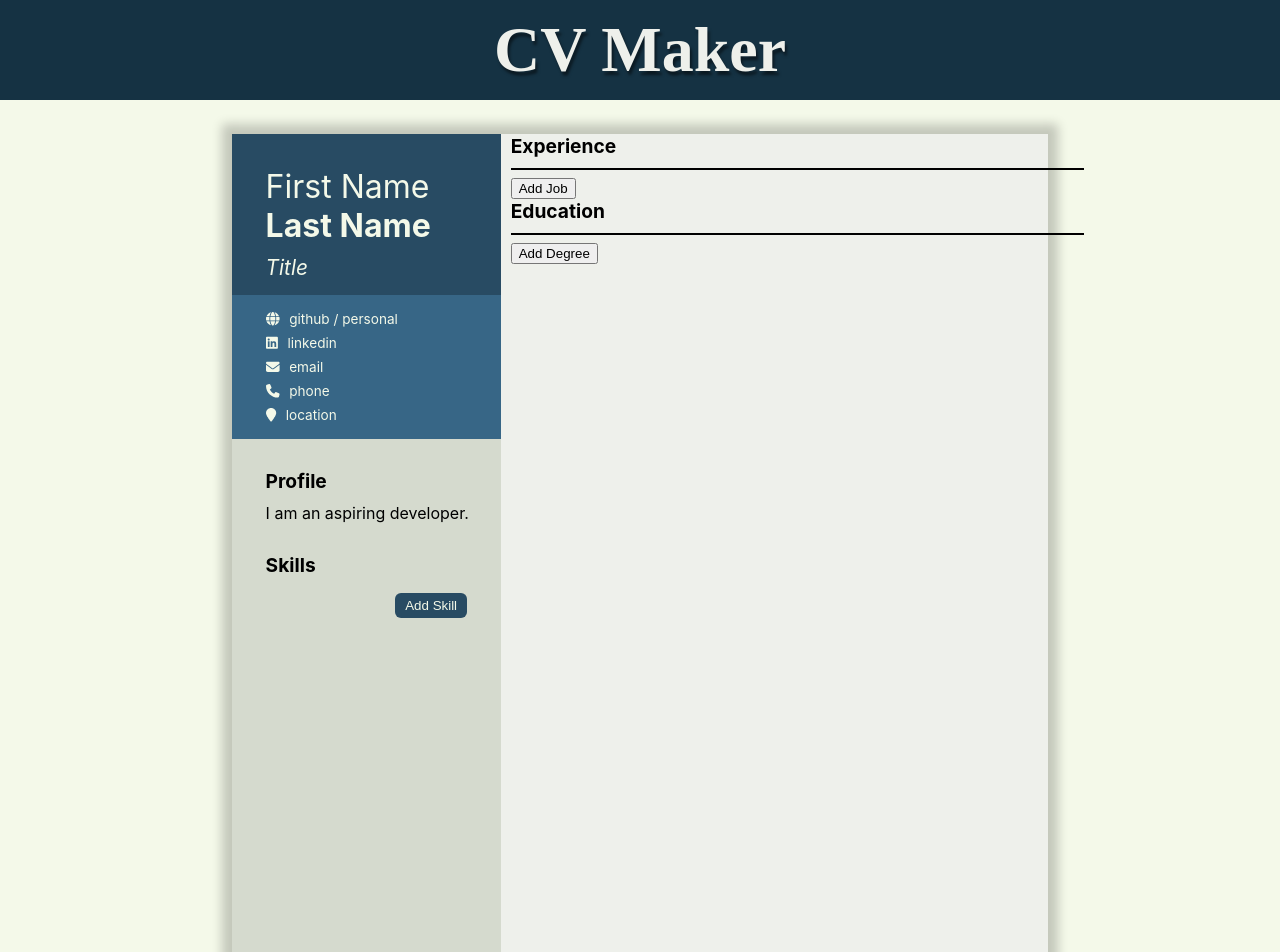
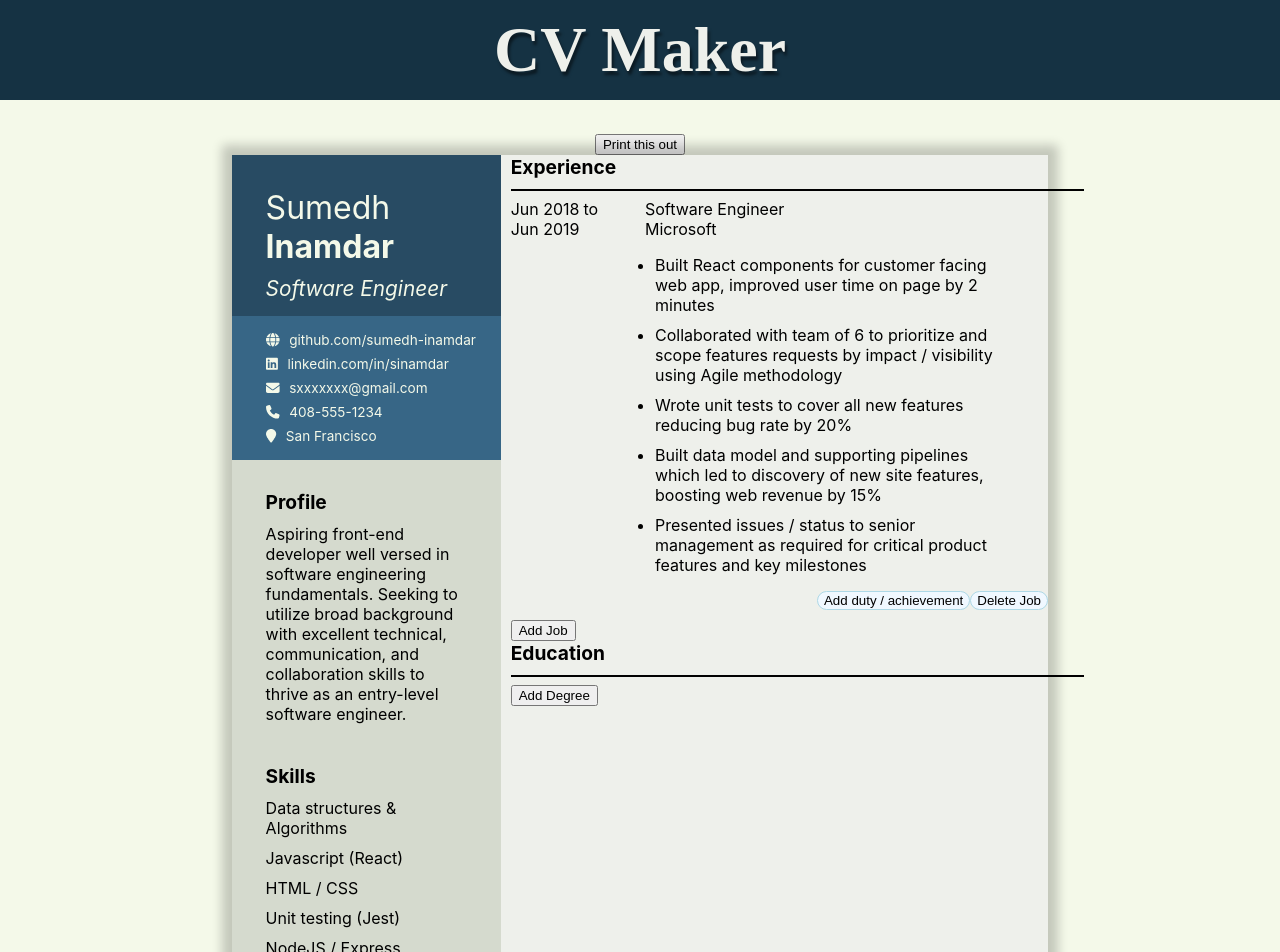
Before and after one commit to sumedh-inamdar/cv-application, a React (Create React App) app: page / in a window 1280 px wide. Shown: the top 952 px of the page. Built offline with nearby package versions, Linux system fonts and the light colour scheme; the HTML template or start-up script is replaced by a standard one; a web font is replaced by a local one.

Commit message:
Moved print to above CV. Initial state stored in constants file and loaded in (CVHeader, Profile, Skills, Experience). Fixed styling issues.

```diff
--- a/src/App.js
+++ b/src/App.js
@@ -9,13 +9,13 @@ export default class App extends Component {
     return (
       <div id="app">
         <Header />
-        <CVContainer ref={(el) => (this.componentRef = el)} />
         <ReactToPrint
           content={() => this.componentRef}
           trigger={() => {
             return <button>Print this out</button>;
           }}
         />
+        <CVContainer ref={(el) => (this.componentRef = el)} />
         <Footer />
       </div>
     );
--- a/src/components/CV-components/CVHeader.js
+++ b/src/components/CV-components/CVHeader.js
@@ -11,19 +11,21 @@ import {
 } from '@fortawesome/free-solid-svg-icons';
 import { faLinkedin } from '@fortawesome/free-brands-svg-icons';
 import { FontAwesomeIcon } from '@fortawesome/react-fontawesome';
+import { exampleData } from '../../utilities/constants';
 
 export default class CVHeader extends Component {
   constructor(props) {
     super(props);
+    const data = exampleData.CVHeader;
     this.state = {
-      firstName: 'First Name',
-      lastName: 'Last Name',
-      title: 'Title',
-      website: 'github / personal',
-      linkedin: 'linkedin',
-      email: 'email',
-      phone: 'phone',
-      location: 'location'
+      firstName: data.firstName,
+      lastName: data.lastName,
+      title: data.title,
+      website: data.website,
+      linkedin: data.linkedin,
+      email: data.email,
+      phone: data.phone,
+      location: data.location
     };
     this.changeState = this.changeState.bind(this);
   }
--- a/src/components/CV-components/Experience.js
+++ b/src/components/CV-components/Experience.js
@@ -2,12 +2,20 @@ import React, { Component } from 'react';
 import AddButton from './AddButton';
 import uniqid from 'uniqid';
 import Job from './Job';
+import { exampleData } from '../../utilities/constants';
 
 export default class Experience extends Component {
   constructor(props) {
     super(props);
+    const data = exampleData.Experience;
     this.state = {
-      jobs: [],
+      jobs: data.jobs.map((job) => ({
+        title: job.title,
+        company: job.company,
+        startDate: job.startDate,
+        endDate: job.endDate,
+        id: job.id
+      })),
       currJob: {
         title: 'Title',
         company: 'Company',
@@ -27,11 +35,6 @@ export default class Experience extends Component {
         company: 'Company',
         startDate: 'Start Date',
         endDate: 'End Date',
-        tasks: [
-          { name: 'Task 1', id: uniqid() },
-          { name: 'Task 2', id: uniqid() },
-          { name: 'Task 3', id: uniqid() }
-        ],
         id: uniqid()
       }
     });
--- a/src/components/CV-components/Job.js
+++ b/src/components/CV-components/Job.js
@@ -11,12 +11,21 @@ import {
   convertDateToString,
   returnDate
 } from '../../utilities/helperFunctions';
+import { exampleData } from '../../utilities/constants';
+
+function getTasks(dataArray, jobID) {
+  const targetJob = dataArray.find(({ id }) => id === jobID);
+  return targetJob
+    ? targetJob.duties.map((task) => ({ name: task, id: uniqid() }))
+    : [{ name: 'List duties / achievements', id: uniqid() }];
+}
 
 export default class Job extends Component {
   constructor(props) {
     super(props);
+    const data = exampleData.Experience.jobs;
     this.state = {
-      tasks: [{ name: 'List duties / achievements', id: uniqid() }],
+      tasks: getTasks(data, this.props.job.id),
       currTask: { name: 'List duties / achievements', id: uniqid() }
     };
     this.addTask = this.addTask.bind(this);
--- a/src/components/CV-components/Profile.js
+++ b/src/components/CV-components/Profile.js
@@ -2,12 +2,14 @@ import React, { Component } from 'react';
 import '../../styles/commonStyles.css';
 import '../../styles/Profile.css';
 import Field from './Field';
+import { exampleData } from '../../utilities/constants';
 
 export default class Profile extends Component {
   constructor(props) {
     super(props);
+    const data = exampleData.Profile;
     this.state = {
-      profile: 'I am an aspiring developer.'
+      profile: data.profile
     };
     this.changeState = this.changeState.bind(this);
   }
--- a/src/components/CV-components/Skills.js
+++ b/src/components/CV-components/Skills.js
@@ -6,12 +6,14 @@ import '../../styles/commonStyles.css';
 import '../../styles/Skills.css';
 import { FontAwesomeIcon } from '@fortawesome/react-fontawesome';
 import { faTrash } from '@fortawesome/free-solid-svg-icons';
+import { exampleData } from '../../utilities/constants';
 
 export default class Skills extends Component {
   constructor(props) {
     super(props);
+    const data = exampleData.Skills;
     this.state = {
-      skills: [],
+      skills: data.skills.map((skill) => ({ text: skill, id: uniqid() })),
       currSkill: { text: 'New Skill!', id: uniqid() }
     };
     this.changeState = this.changeState.bind(this);
--- a/src/styles/Profile.css
+++ b/src/styles/Profile.css
@@ -7,19 +7,19 @@
 }
 #cvProfile .fieldDisp:hover{
   background-color: rgba(255, 255, 255, 0.6);
+  padding: 5px 5px;
 }
-#profileInput,
-#profileDisp {
-  min-height: 100px;
-  width: 100%;
+.profile__form,
+.profile__disp {
   word-wrap: break-word;
   overflow-wrap: break-word;
 }
-#profileInput {
+.profile__form {
   padding: var(--CV-input-padding);
   border-width: var(--CV-input-border);
   width: calc(100% - 2 * (var(--CV-input-padding) + var(--CV-input-border)));
 }
-#profileDisp {
+.profile__disp {
   margin-bottom: var(--CV-margin-inner);
+  margin-right: var(--CV-margin-border);
 }
--- a/src/styles/Skills.css
+++ b/src/styles/Skills.css
@@ -3,7 +3,7 @@
   /* padding-right: var(--CV-margin-border); */
   margin-top: 30px;
 }
-#cvSkills > * {
+#cvSkills > .buttonContainer {
   padding-right: var(--CV-margin-border);
 }
 #cvSkills .fieldDisp:hover{
@@ -11,7 +11,8 @@
 }
 .skillsUL {
   margin-top: 0px;
-  padding-left: 15px;
+  padding: 0px;
+  list-style-type: none;
 }
 .skillLI {
   margin: var(--CV-margin-inner) 0px;
--- a/src/utilities/constants.js
+++ b/src/utilities/constants.js
@@ -1,3 +1,5 @@
+import uniqid from 'uniqid';
+
 export const degreeTypes = [
   { label: 'High School Diploma', value: 'hsd' },
   { label: 'GED', value: 'ged' },
@@ -13,3 +15,49 @@ export const degreeTypes = [
   { label: 'Ph.D.', value: 'phd' },
   { label: 'other', value: 'other' }
 ];
+
+export const exampleData = {
+  CVHeader: {
+    firstName: 'Sumedh',
+    lastName: 'Inamdar',
+    title: 'Software Engineer',
+    website: 'github.com/sumedh-inamdar',
+    linkedin: 'linkedin.com/in/sinamdar',
+    email: 'sxxxxxxx@gmail.com',
+    phone: '408-555-1234',
+    location: 'San Francisco'
+  },
+  Profile: {
+    profile: `Aspiring front-end developer well versed in software engineering fundamentals.
+    Seeking to utilize broad background with excellent technical,
+    communication, and collaboration skills to thrive as an entry-level software engineer.`
+  },
+  Skills: {
+    skills: [
+      'Data structures & Algorithms',
+      'Javascript (React)',
+      'HTML / CSS',
+      'Unit testing (Jest)',
+      'NodeJS / Express',
+      'MongoDB'
+    ]
+  },
+  Experience: {
+    jobs: [
+      {
+        id: uniqid(),
+        title: 'Software Engineer',
+        company: 'Microsoft',
+        startDate: new Date(2018, 5),
+        endDate: new Date(2019, 5),
+        duties: [
+          'Built React components for customer facing web app, improved user time on page by 2 minutes',
+          'Collaborated with team of 6 to prioritize and scope features requests by impact / visibility using Agile methodology',
+          'Wrote unit tests to cover all new features reducing bug rate by 20%',
+          'Built data model and supporting pipelines which led to discovery of new site features, boosting web revenue by 15%',
+          'Presented issues / status to senior management as required for critical product features and key milestones'
+        ]
+      }
+    ]
+  }
+};
```
